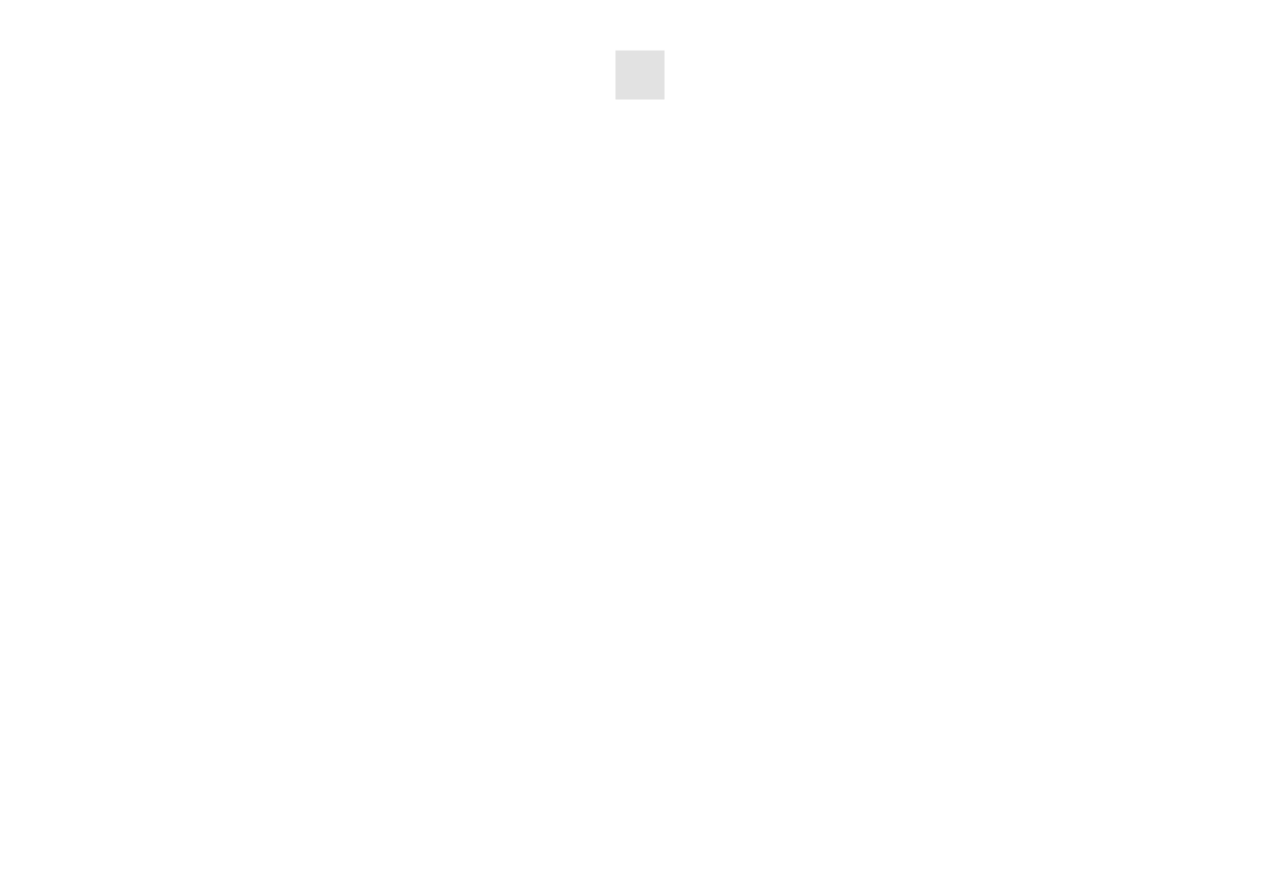
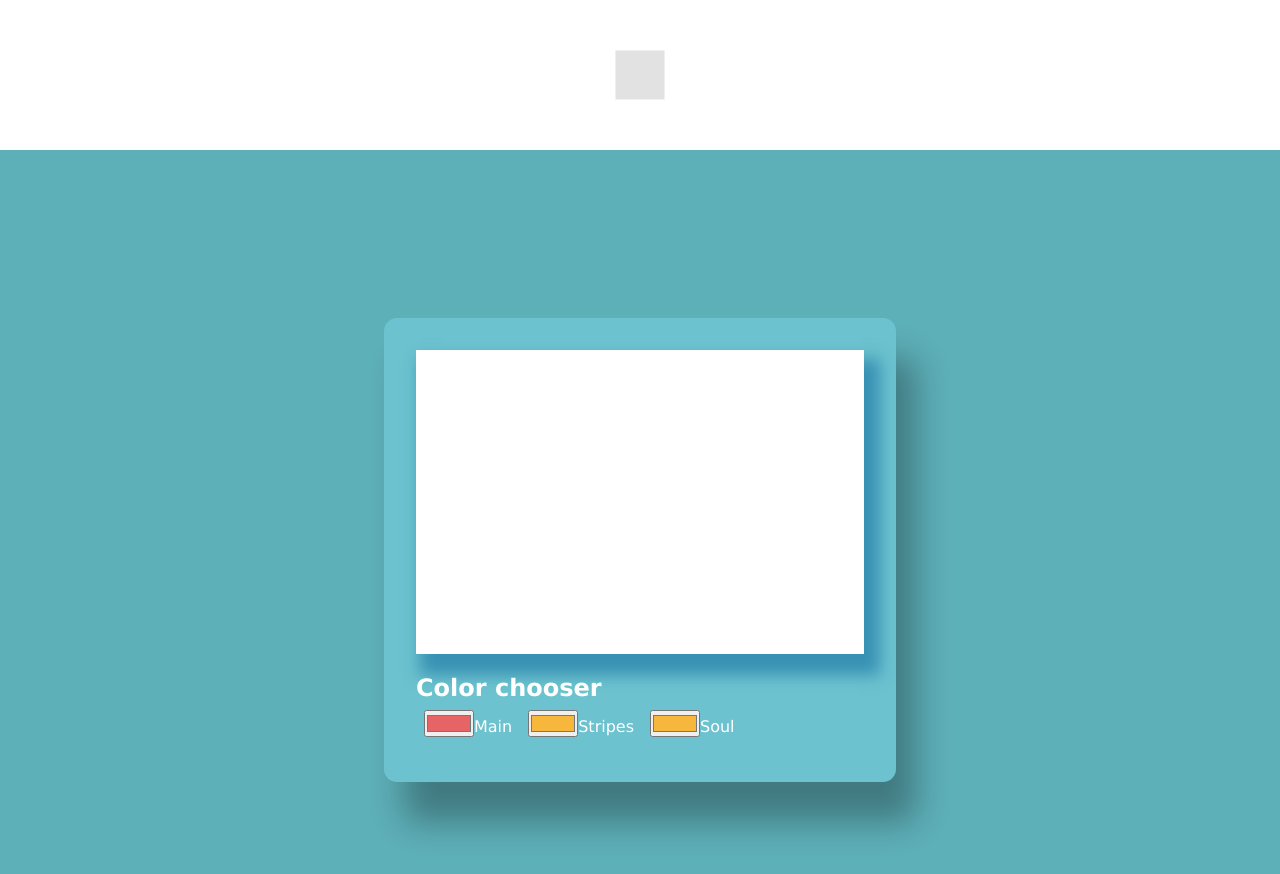
Before and after one commit to VaneCode/landing-page-product, a React (Create React App) app: page / in a window 1280 px wide. Shown: the top 874 px of the page. Before the commit the page ends 800 px from the top, so only its background shows below. Built offline with nearby package versions, Linux system fonts and the light colour scheme.

Commit message:
Added color chooser component

```diff
--- a/src/App.js
+++ b/src/App.js
@@ -13,6 +13,30 @@ function App() {
         <boxGeometry attach='geometry' args={[2,2,2]}/>
       </mesh>
      </Canvas>
+     <div class="wrapper">
+        <div class="card">
+            <div class="product-canvas"></div>
+            <h2>Color chooser</h2>
+            <div class='colors'>
+                 <div>
+                    <input type="color" id="head" name="head"
+                           value="#e66465" />
+                    <label for="head">Main</label>
+                  </div>
+
+                <div>
+                    <input type="color" id="body" name="body"
+                            value="#f6b73c" />
+                    <label for="body">Stripes</label>
+                </div>
+                 <div>
+                    <input type="color" id="body" name="body"
+                            value="#f6b73c" />
+                    <label for="body">Soul</label>
+                </div>
+            </div>
+        </div>
+    </div>
     </div>
   );
 }
```
